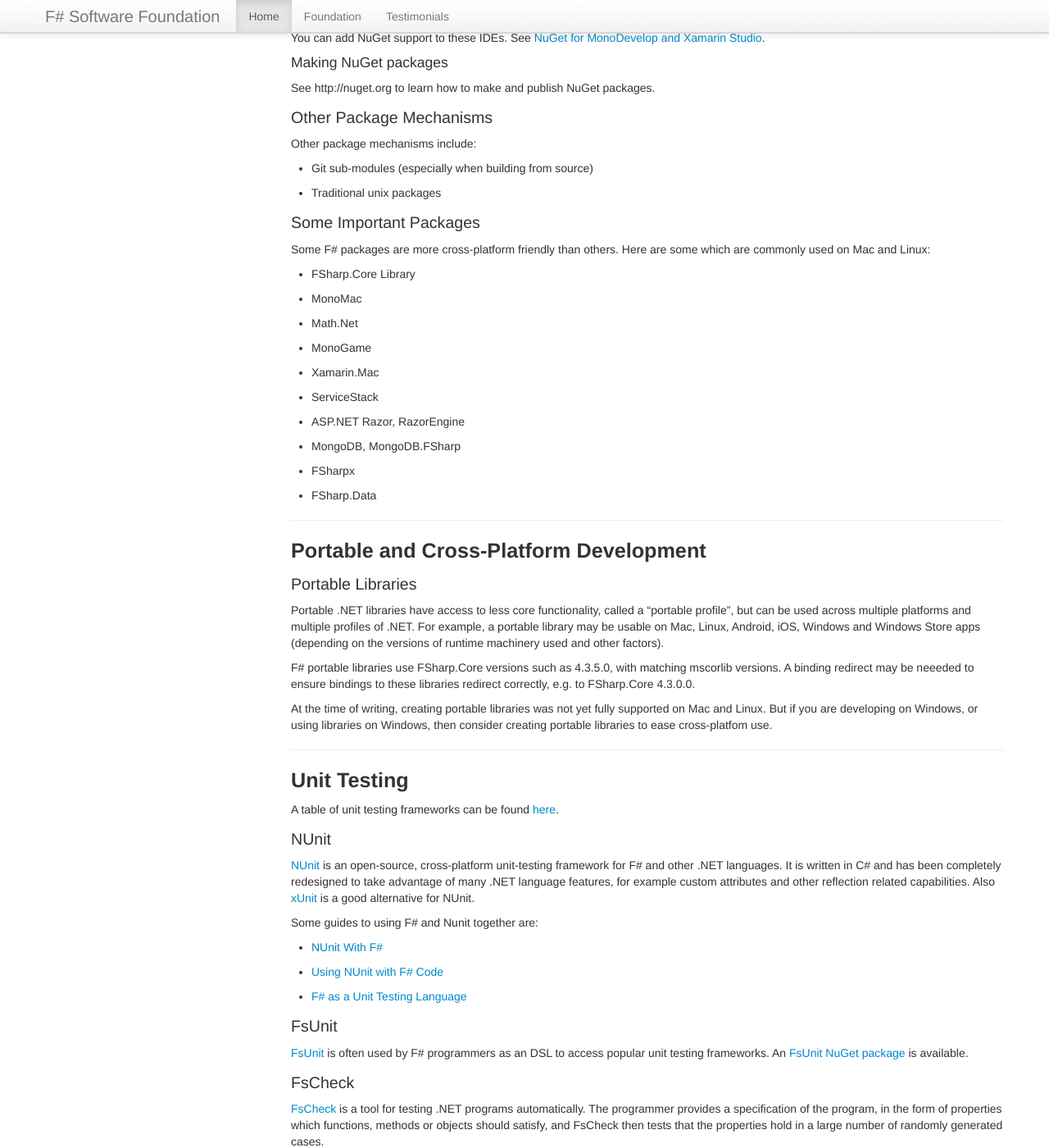
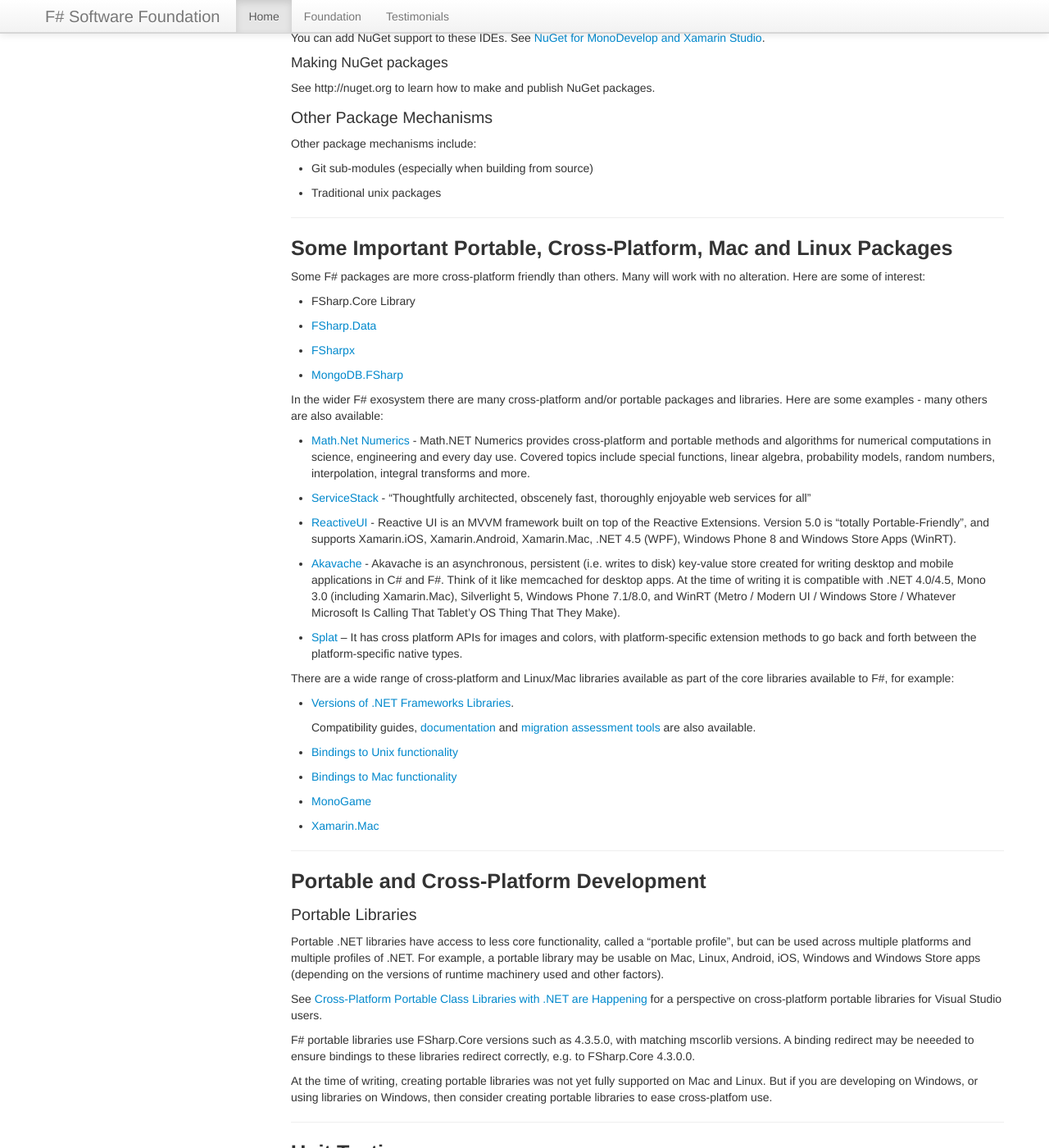
Before and after one commit to fsharp/fsharp.org, a Jekyll site: the page built from guides/mac-linux-cross-platform/index.md, in a window 1280 px wide and 1400 px high, scrolled down 2905 px. Shown: the whole window at 82% size. Built offline with Jekyll 4.4.1, drawn with Linux system fonts in a browser that asks for light colours; nearby versions of some CDN libraries; some web fonts are replaced; comment, search, counter and statistics services are not loaded.

Commit message:
Update index.md

```diff
--- a/guides/mac-linux-cross-platform/index.md
+++ b/guides/mac-linux-cross-platform/index.md
@@ -15,7 +15,7 @@
 
 <div class="hero-unit visible-desktop contributeGuide" id="how-to-contribute-to-guide">
   <h3>Contribute</h3>
-    <p> To contribute to this guide, log on to GitHub, <a href="https://github.com/fsharp/fsfoundation/blob/gh-pages/mac-linux-cross-platform/index.md">edit this page</a> and send the pull request.</p>
+    <p> To contribute to this guide, log on to GitHub, <a href="https://github.com/fsharp/fsfoundation/blob/gh-pages/guides/mac-linux-cross-platform/index.md">edit this page</a> and send the pull request.</p>
 </div>
 
 
@@ -161,21 +161,56 @@
 * Traditional unix packages
 
 
-### Some Important Packages
+------
 
-Some F# packages are more cross-platform friendly than others. Here are some which are commonly used on
-Mac and Linux:
+## Some Important Portable, Cross-Platform, Mac and Linux Packages
+
+Some F# packages are more cross-platform friendly than others. Many will work with no alteration.
+Here are some of interest:
 
 * FSharp.Core Library
-* MonoMac
-* Math.Net
-* MonoGame
-* Xamarin.Mac
-* ServiceStack
-* ASP.NET Razor, RazorEngine
-* MongoDB, MongoDB.FSharp
-* FSharpx
-* FSharp.Data
+
+* [FSharp.Data](http://fsharp.github.io/FSharp.Data/)
+
+* [FSharpx](http://fsharp.github.io/fsharpx/)
+
+* [MongoDB.FSharp](https://github.com/tkellogg/MongoDB.FSharp)
+
+In the wider F# exosystem there are many cross-platform and/or portable packages
+and libraries. Here are some examples - many others are also available:
+
+* [Math.Net Numerics](http://numerics.mathdotnet.com/) - Math.NET Numerics provides cross-platform and portable  methods and algorithms for numerical computations in science, engineering and every day use. Covered topics include special functions, linear algebra, probability models, random numbers, interpolation, integral transforms and more.
+
+* [ServiceStack](http://www.servicestack.net/) - "Thoughtfully architected, obscenely fast, thoroughly enjoyable web services for all"
+
+* [ReactiveUI](https://github.com/reactiveui/ReactiveUI) - Reactive UI is an MVVM framework built on top of
+  the Reactive Extensions. Version 5.0 is "totally Portable-Friendly", and supports Xamarin.iOS, Xamarin.Android,
+  Xamarin.Mac, .NET 4.5 (WPF), Windows Phone 8 and Windows Store Apps (WinRT).
+
+* [Akavache](https://github.com/github/Akavache#akavache-an-asynchronous-key-value-store-for-native-applications) - Akavache is an asynchronous, persistent (i.e. writes to disk) key-value store created for writing desktop and mobile applications in C# and F#. Think of it like memcached for desktop apps.
+  At the time of writing it is compatible with .NET 4.0/4.5, Mono 3.0 (including Xamarin.Mac), Silverlight 5, Windows Phone 7.1/8.0, and WinRT (Metro / Modern UI / Windows Store / Whatever Microsoft Is Calling That Tablet'y OS Thing That They Make).
+
+* [Splat](https://github.com/xpaulbettsx/splat#splat) – It has cross platform APIs for
+  images and colors, with platform-specific extension methods to go back and forth
+  between the platform-specific native types.
+
+
+There are a wide range of cross-platform and Linux/Mac libraries available as part of the core libraries
+available to F#, for example:
+
+* [Versions of .NET Frameworks Libraries](http://www.mono-project.com/Start).
+
+  Compatibility guides, [documentation](http://docs.go-mono.com/?link=root) and [migration assessment tools](http://www.mono-project.com/MoMA) are
+  also available.
+
+* [Bindings to Unix functionality](http://docs.go-mono.com/index.aspx?link=N%3aMono.Unix)
+
+* [Bindings to Mac functionality](http://www.mono-project.com/MonoMac)
+
+* [MonoGame](http://monogame.codeplex.com/)
+
+* [Xamarin.Mac](http://xamarin.com/mac)
+
 
 ------
 
@@ -188,6 +223,9 @@
 platforms and multiple profiles of .NET. For example, a portable library may be usable on Mac, Linux, Android,
 iOS, Windows and Windows Store apps (depending on the versions of runtime machinery used and other factors).
 
+See [Cross-Platform Portable Class Libraries with .NET are Happening](http://www.hanselman.com/blog/CrossPlatformPortableClassLibrariesWithNETAreHappening.aspx)
+for a perspective on cross-platform portable libraries for Visual Studio users.
+
 F# portable libraries use FSharp.Core versions such as 4.3.5.0, with matching mscorlib versions.
 A binding redirect may be neeeded to ensure bindings to these libraries redirect correctly, e.g. to
 FSharp.Core 4.3.0.0.
@@ -195,6 +233,7 @@
 At the time of writing, creating portable libraries was not yet fully supported on
 Mac and Linux. But if you are developing on Windows, or using libraries on Windows, then consider
 creating portable libraries to ease cross-platfom use.
+
 
 ------
 
```
